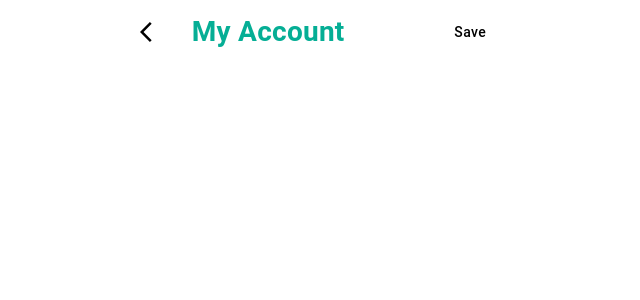
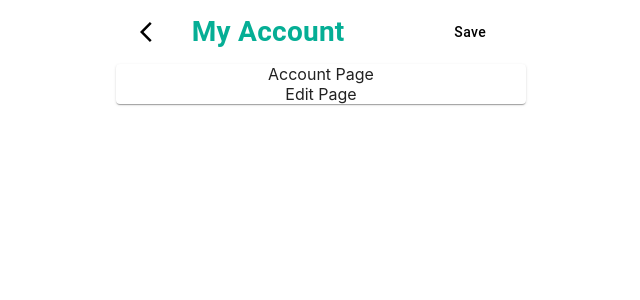
Before and after one commit to shashanksal/account-form-app, a React (Create React App) app: page / in a window 1280 px wide. Shown: the top 300 px of the page, without its empty margins (319-959 px from the left). Built offline with nearby package versions, Linux system fonts and the light colour scheme.

Commit message:
Add Account page, Edit page, Main Body wrapper components

```diff
--- /dev/null
+++ b/src/components/AccountPage/AccountPage.js
@@ -0,0 +1,7 @@
+import React from 'react';
+
+const AccountPage = (props) => {
+	return <div>Account Page</div>;
+};
+
+export default AccountPage;
--- /dev/null
+++ b/src/components/AccountPage/index.js
@@ -0,0 +1 @@
+export { default } from './AccountPage';
--- a/src/components/App/App.js
+++ b/src/components/App/App.js
@@ -1,16 +1,26 @@
 import React from 'react';
+
+import { Grid } from '@material-ui/core';
 
 //Custom components Import
 import AppHeader from '../Header';
+import MainBody from '../MainBody';
 
 import './App.css';
 
 const App = () => {
 	return (
 		<React.Fragment>
-			<div className="App">
-				<AppHeader></AppHeader>
-			</div>
+			<Grid container spacing={3}>
+				<Grid item md={4}></Grid>
+				<Grid item md={4}>
+					<div className="App">
+						<AppHeader></AppHeader>
+						<MainBody></MainBody>
+					</div>
+				</Grid>
+				<Grid item md={4}></Grid>
+			</Grid>
 		</React.Fragment>
 	);
 };
--- /dev/null
+++ b/src/components/EditForm/EditForm.js
@@ -0,0 +1,7 @@
+import React from 'react';
+
+const EditForm = (props) => {
+	return <div>Edit Page</div>;
+};
+
+export default EditForm;
--- /dev/null
+++ b/src/components/EditForm/index.js
@@ -0,0 +1 @@
+export { default } from './EditForm';
--- a/src/components/Header/AppHeader.js
+++ b/src/components/Header/AppHeader.js
@@ -2,15 +2,14 @@ import React from 'react';
 
 //Material UI imports
 import {
-	Grid,
 	AppBar,
 	Toolbar,
 	IconButton,
 	Typography,
 	Button,
 } from '@material-ui/core';
-import { createStyles, makeStyles } from '@material-ui/core/styles';
-import ArrowBackIosIcon from '@material-ui/icons/ArrowBackIos';
+import { createStyles, makeStyles } from '@material-ui/core/styles'; // Using Material UI styles
+import ArrowBackIosIcon from '@material-ui/icons/ArrowBackIos'; //Import for Back Icon
 
 const useStyles = makeStyles((theme) =>
 	createStyles({
@@ -35,10 +34,7 @@ const useStyles = makeStyles((theme) =>
 const AppHeader = () => {
 	const classes = useStyles();
 	return (
-		<Grid container spacing={3}>
-			<Grid item md={4}></Grid>
-			<Grid item md={4}>
-				<AppBar position="static" color={'transparent'} elevation={0}>
+		<AppBar position="static" color="transparent" elevation={0}>
 			<Toolbar>
 				<IconButton
 					edge="start"
@@ -48,11 +44,7 @@ const AppHeader = () => {
 				>
 					<ArrowBackIosIcon />
 				</IconButton>
-						<Typography
-							//variant="h4"
-							className={classes.title}
-							align="left"
-						>
+				<Typography className={classes.title} align="left">
 					My Account
 				</Typography>
 				<Button className={classes.button} color="inherit">
@@ -60,9 +52,6 @@ const AppHeader = () => {
 				</Button>
 			</Toolbar>
 		</AppBar>
-			</Grid>
-			<Grid item md={4}></Grid>
-		</Grid>
 	);
 };
 
--- /dev/null
+++ b/src/components/MainBody/MainBody.js
@@ -0,0 +1,21 @@
+import React from 'react';
+
+//Material UI Imports
+import { Paper } from '@material-ui/core';
+
+//Custom Component imports
+import AccountPage from '../AccountPage';
+import EditForm from '../EditForm';
+
+const MainBody = () => {
+	return (
+		<div>
+			<Paper>
+				<AccountPage></AccountPage>
+				<EditForm></EditForm>
+			</Paper>
+		</div>
+	);
+};
+
+export default MainBody;
--- /dev/null
+++ b/src/components/MainBody/index.js
@@ -0,0 +1 @@
+export { default } from './MainBody';
```
Also changed, not shown: 1 other file (tests, documents, lock files or other folders). Lines whose indentation alone changed are shown as unchanged.
